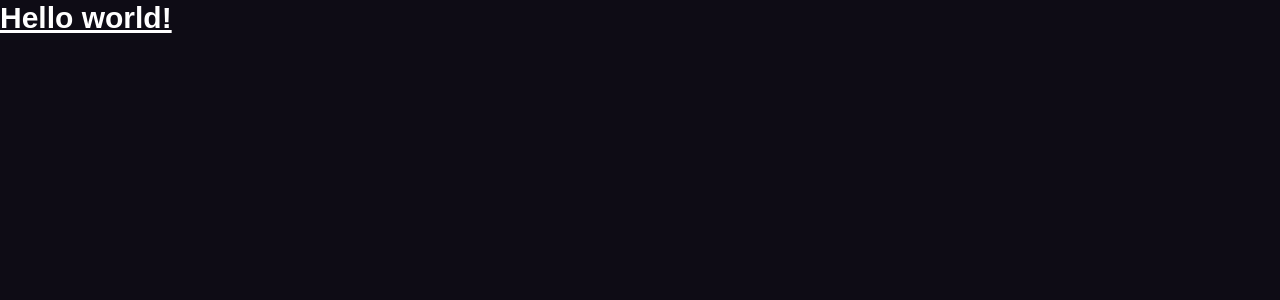
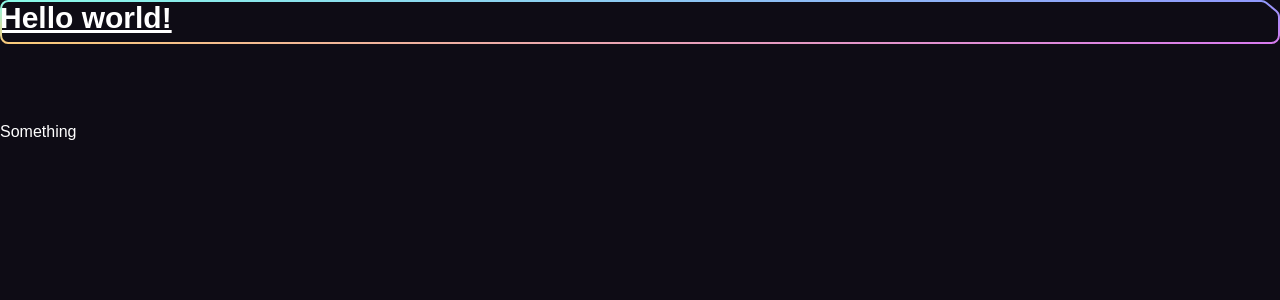
Before and after one commit to samirzjadhav/brainwave-web, a React (Create React App) app: page / in a window 1280 px wide. Shown: the top 300 px of the page. Built offline with nearby package versions, Linux system fonts and the light colour scheme.

Commit message:
feat: added button component for styling

```diff
--- a/src/App.js
+++ b/src/App.js
@@ -1,10 +1,19 @@
-import React  from "react";
-function App() {
+import React from "react";
+import ButtonGradient from "./assets/svg/ButtonGradient";
+import Button from "./components/Button";
+
+const App = () => {
   return (
-    <div className="App">
+    <>
       <h1 className="text-3xl font-bold underline">Hello world!</h1>
-    </div>
+      <div className="pt-[4.75rem] lg:pt-[5.25rem] overflow-hidden">
+        <Button className="mt-10" href="#login">
+          Something
+        </Button>
+      </div>
+      <ButtonGradient />
+    </>
   );
-}
+};
 
 export default App;
--- /dev/null
+++ b/src/components/Button.js
@@ -0,0 +1,15 @@
+import React from "react";
+import ButtonSvg from "../assets/svg/ButtonSvg";
+
+const Button = ({ className, href, onClick, children, px, white }) => {
+  const classes = "button";
+  const renderButton = () => (
+    <button>
+      <span>{children}</span>
+      {ButtonSvg(white)}
+    </button>
+  );
+  return renderButton();
+};
+
+export default Button;
```
